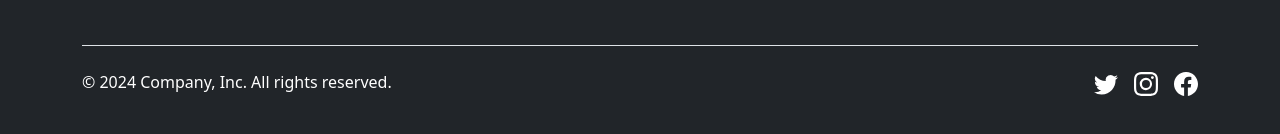
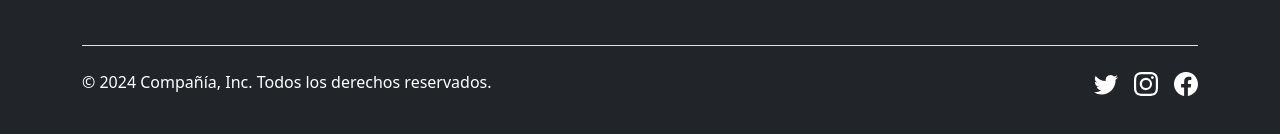
Before and after one commit to JulenAlonso123/ProyectoGymStore, an Angular app: page /home in a window 1280 px wide. Shown: the part 2565-2699 px from the top of the page. Built offline with nearby package versions, Linux system fonts and the light colour scheme.

Commit message:
copyryght

```diff
--- a/src/app/component/footer/footer.component.html
+++ b/src/app/component/footer/footer.component.html
@@ -49,7 +49,7 @@
       </div>
 
       <div class="d-flex flex-column flex-sm-row justify-content-between py-4 my-4 border-top">
-        <p>© 2024 Company, Inc. All rights reserved.</p>
+        <p>© 2024 Compañía, Inc. Todos los derechos reservados.</p>
         <ul class="list-unstyled d-flex">
 
           <li class="ms-3"><svg xmlns="http://www.w3.org/2000/svg" width="24" height="24" fill="currentColor" class="bi bi-twitter" viewBox="0 0 16 16">
```
